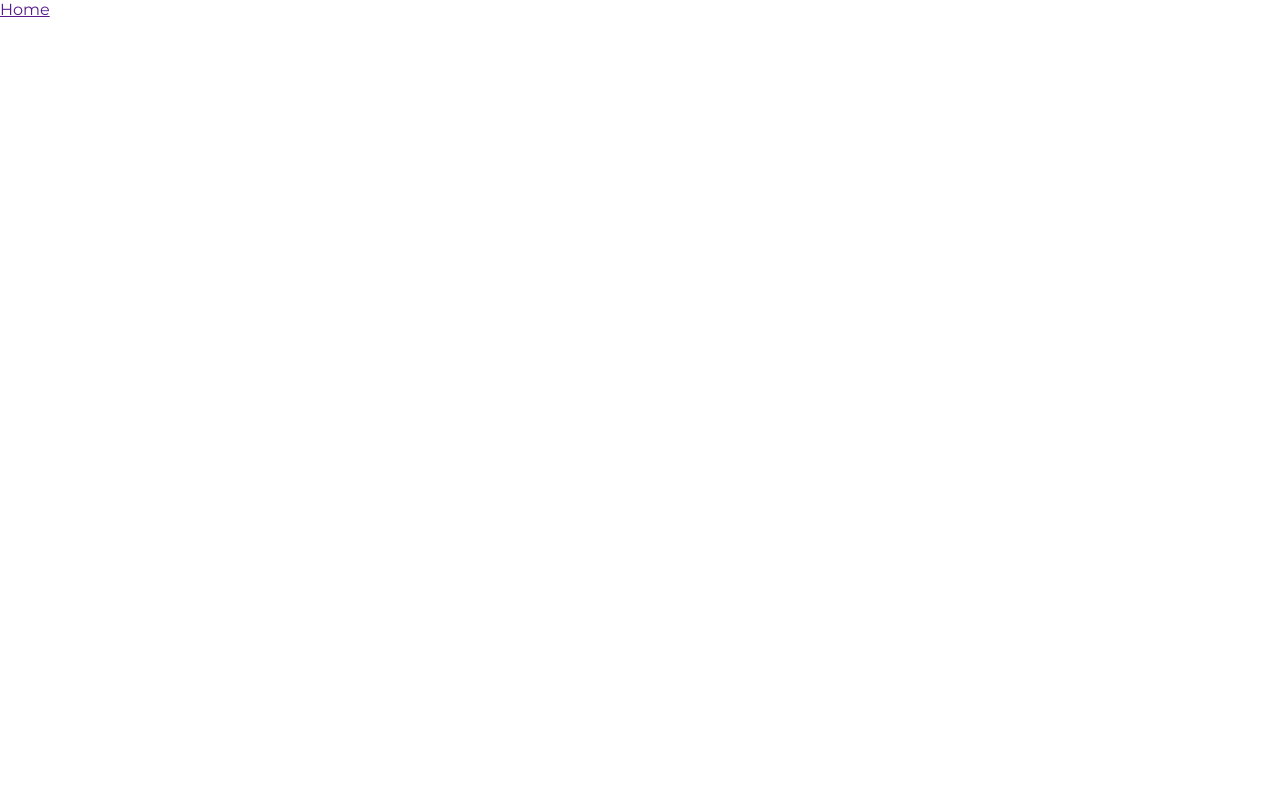
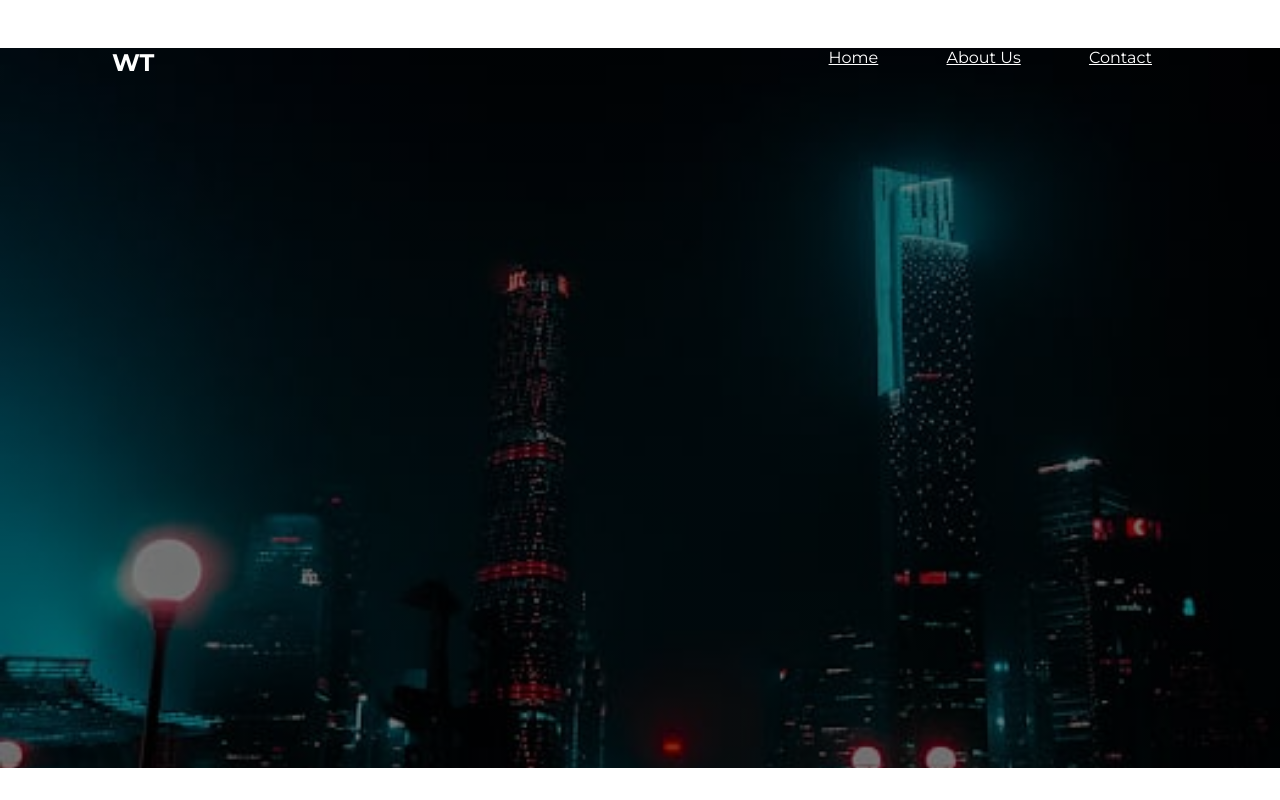
Before and after one commit to 1ambuj/Web, a plain HTML site: page Travel website/index.html in a window 1280 px wide. Drawn offline with Linux system fonts and the light colour scheme; files that its build step writes are made by us from their sources.

Commit message:
Create nav baar of travel website

```diff
--- a/Travel website/css/style.css
+++ b/Travel website/css/style.css
@@ -5,5 +5,38 @@
     box-sizing: border-box;
 }
 body{
-    font-family: 'Montserrat', sans-serif;
+    font-family:'Montserrat',sans-serif;
 }
+.header{
+    height: 90vh;
+    background: linear-gradient(rgba(0,0,0,0.5),rgba(0,0,0,0.5)), url("../img/header-image2.jpg") ;
+    background-repeat: no-repeat;
+    background-position: center;
+    background-size: cover;
+}
+.header .nav-baar h1{
+    color:white;
+    float: left;
+    margin-left: 3rem;
+}
+.header .nav-baar{
+    margin: 3rem 4rem;;
+}
+.nav-baar .list-item{
+    display: inline-block;
+    margin-left: 4rem;
+}
+a{
+    color: white;
+}
+.header .nav-baar .list-items{
+   color : white;
+   float: right;
+   margin-right: 4rem;
+}
+
+.nav-baar::after{
+    content: "";
+    display :block;
+    clear :both
+}
--- a/Travel website/index.html
+++ b/Travel website/index.html
@@ -4,14 +4,17 @@
     <meta charset="UTF-8">
     <meta http-equiv="X-UA-Compatible" content="IE=edge">
     <meta name="viewport" content="width=device-width, initial-scale=1.0">
+    <link rel="stylesheet" href="./css/style.css">
     <title>Document</title>
-    <link rel="stylesheet" href="./css./style.css">
 </head>
 <body>
     <header class="header">
-        <nav>
-            <ul>
-                <li><a href="">Home</a></li>
+        <nav class="nav-baar">
+            <h1>WT</h1>
+            <ul class="list-items">
+                <li class="list-item"><a href="./index.html">Home</a></li>
+                <li class="list-item"><a href="./about.html">About Us</a></li>
+                <li class="list-item"><a href="./contact.html">Contact</a></li>
             </ul>
         </nav>
     </header>
--- /dev/null
+++ b/quiz app/quiz.css
@@ -0,0 +1,37 @@
+*{
+    padding: 0;
+    margin: 0;
+    box-sizing: border-box;
+}
+body{
+    background-color:#3498db ;
+}
+.main{
+    width: 100%;
+    height: 100vh;
+    display: flex;
+    justify-content: center;
+    align-items: center;
+    flex-direction: column;
+}
+.box{
+    width: 40%;
+    height: 300px;
+    padding: 15px;
+    box-shadow: 0px 0px 5px gray;
+    border-radius: 5px;
+    background-color: white
+}
+.row{
+    width: 100%;
+    padding:0.4rem;
+    margin:0.3rem
+}
+.btn{
+    width:89%;
+    padding: 5px;
+    margin:0.5;
+    background-color: #3498db;
+    border:none;
+    color:white
+}
```
Also changed, not shown: Travel website/css/quiz app/index.html (deleted, +0 -39 lines).
